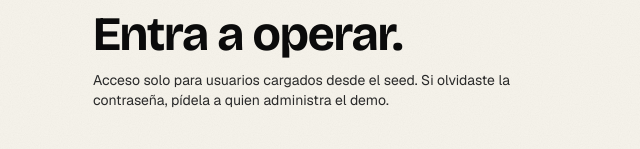
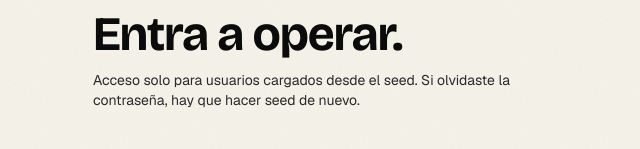
Before and after one commit to Kadent-Studio/curso-nacional, a Next.js app: page /admin/login in a window 1280 px wide. Shown: the part 229-378 px from the top of the page, without its empty margins (323-963 px from the left). Built offline with nearby package versions, Linux system fonts and the light colour scheme; no server answers.

Commit message:
seed text fixed

```diff
--- a/app/admin/login/page.tsx
+++ b/app/admin/login/page.tsx
@@ -33,7 +33,7 @@ export default async function LoginPage({
           <h1 className="font-display mt-2 text-4xl leading-[1] md:text-5xl">Entra a operar.</h1>
           <p className="mt-3 text-sm text-ink-soft">
             Acceso solo para usuarios cargados desde el seed. Si olvidaste la
-            contraseña, pídela a quien administra el demo.
+            contraseña, hay que hacer seed de nuevo.
           </p>
         </div>
 
```
